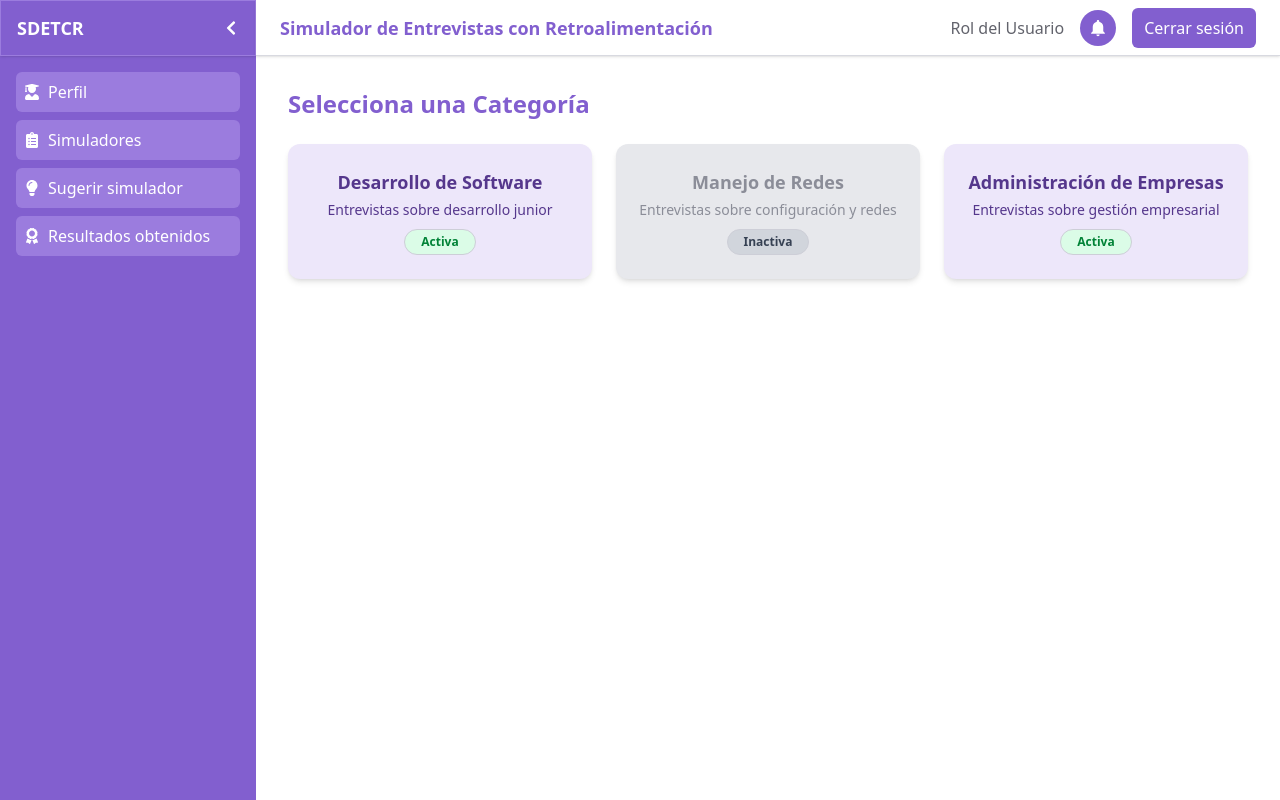
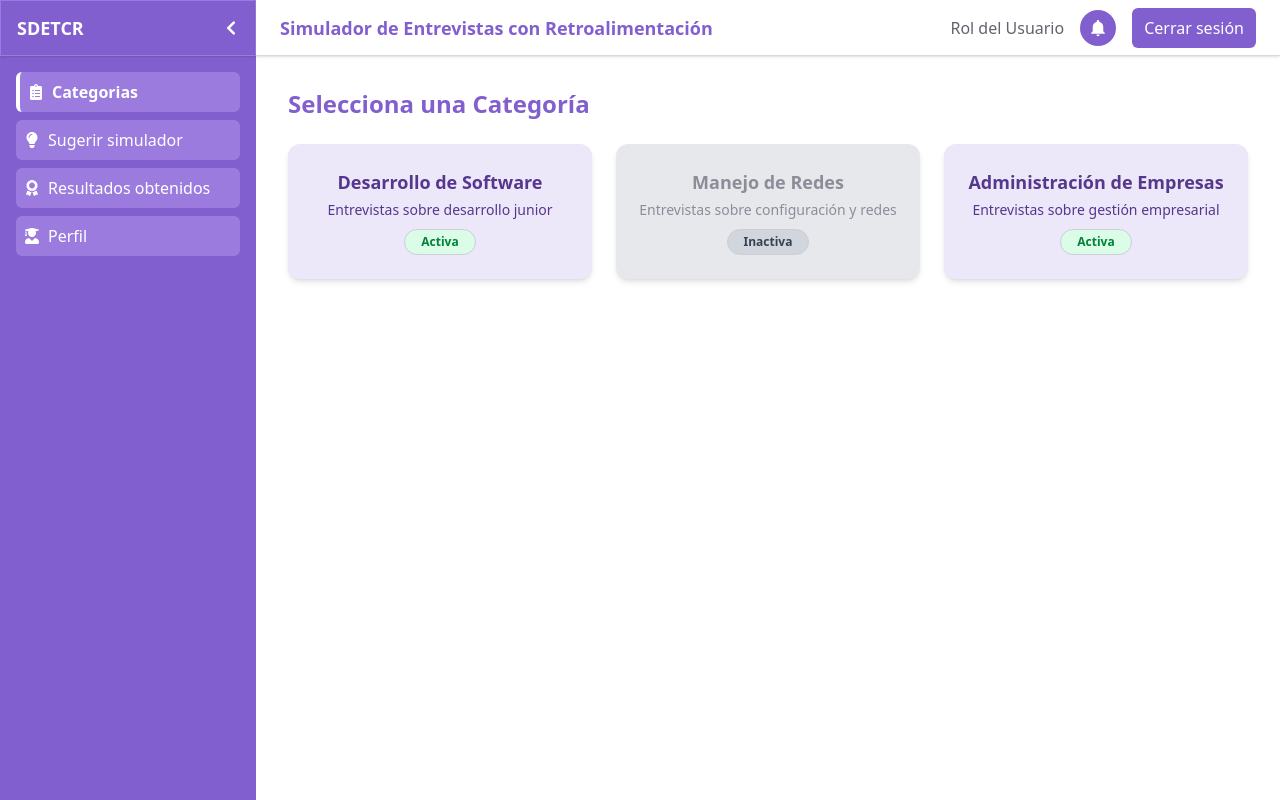
Before and after one commit to JulioCesarGutierrezRojas/SDETCR, a React (Vite) app in the folder frontend/: page /student/simuladores in a window 1280 px wide. Built offline with nearby package versions, Linux system fonts and the light colour scheme; no server answers.

Commit message:
APTI-75 FIX: cambios en los sidebar y router

```diff
--- a/frontend/src/components/layout/sidebarAdmin.jsx
+++ b/frontend/src/components/layout/sidebarAdmin.jsx
@@ -26,7 +26,10 @@ const sidebarAdmin = ({ isCollapsed, setIsCollapsed }) => {
                     <Link
                         key={to}
                         to={to}
-                        className={`flex items-center gap-2 p-2 rounded-md transition bg-[var(--color-lavanda-600)] hover:bg-[var(--color-lavanda-500)] ${location.pathname === to ? "bg-[var(--color-lavanda-600)]" : ""}`}>
+                        className={
+                            `flex items-center gap-2 p-2 rounded-md transition bg-[var(--color-lavanda-600)] hover:bg-[var(--color-lavanda-500)]
+                            ${location.pathname === to ? "bg-[var(--color-lavanda-600)] border-l-4 border-white font-semibold" : ""}`
+                        }>
                         {icon}
                         {!isCollapsed && <span>{label}</span>}
                     </Link>
--- a/frontend/src/components/layout/sidebarStudent.jsx
+++ b/frontend/src/components/layout/sidebarStudent.jsx
@@ -5,10 +5,10 @@ const sidebarStudent = ({ isCollapsed, setIsCollapsed }) => {
     const location = useLocation();
 
     const links = [
+        { to: "/student/simuladores", label: "Categorias", icon: <FaClipboardList /> },
+        { to: "/student/sugerencia", label: "Sugerir simulador", icon: <FaLightbulb /> },
+        { to: "/student/resultadosObtenidos", label: "Resultados obtenidos", icon: <FaAward /> },
         { to: "/student", label: "Perfil", icon: <FaUserGraduate /> },
-        { to: "/student/simuladores", label: "Simuladores", icon: <FaClipboardList /> },
-        { to: "/", label: "Sugerir simulador", icon: <FaLightbulb /> },
-        { to: "/student/resultadosObtenidos", label: "Resultados obtenidos", icon: <FaAward /> },
     ];
 
     return (
@@ -26,7 +26,9 @@ const sidebarStudent = ({ isCollapsed, setIsCollapsed }) => {
                     <Link
                         key={to}
                         to={to}
-                        className={`flex items-center gap-2 p-2 rounded-md transition bg-[var(--color-lavanda-600)] hover:bg-[var(--color-lavanda-500)] ${location.pathname === to ? "bg-[var(--color-lavanda-600)]" : ""}`}>
+                        className={
+                            `flex items-center gap-2 p-2 rounded-md transition bg-[var(--color-lavanda-600)] hover:bg-[var(--color-lavanda-500)]
+                            ${location.pathname === to ? "bg-[var(--color-lavanda-600)] border-l-4 border-white font-semibold" : ""}`}>
                         {icon}
                         {!isCollapsed && <span>{label}</span>}
                     </Link>
--- a/frontend/src/components/layout/sidebarTeacher.jsx
+++ b/frontend/src/components/layout/sidebarTeacher.jsx
@@ -6,10 +6,10 @@ const sidebarTeacher = ({ isCollapsed, setIsCollapsed }) => {
 
     const links = [
         { to: "/teacher", label: "Seleccionar estudiantes", icon: <FaUserPlus /> },
-        { to: "/teacher/estudiantesSeleccionados", label: "Estudiantes seleccionados", icon: <FaUserGraduate /> },
-        { to: "/teacher", label: "Entrevistas por evaluar", icon: <FaClipboardList /> },
+        { to: "/teacher/estudiantesSeleccionados", label: "Estudiantes asignados", icon: <FaUserGraduate /> },
+        { to: "/teacher/entrevistas", label: "Entrevistas por evaluar", icon: <FaClipboardList /> },
         { to: "/teacher/videos", label: "Entrevistas por visualizar", icon: <FaVideo /> },
-        { to: "/teacher", label: "Comentarios enviados", icon: <FaComments /> },
+        { to: "/teacher/comentarios", label: "Comentarios enviados", icon: <FaComments /> },
     ];
 
     return (
@@ -27,7 +27,9 @@ const sidebarTeacher = ({ isCollapsed, setIsCollapsed }) => {
                     <Link
                         key={to}
                         to={to}
-                        className={`flex items-center gap-2 p-2 rounded-md transition bg-[var(--color-lavanda-600)] hover:bg-[var(--color-lavanda-500)] ${location.pathname === to ? "bg-[var(--color-lavanda-600)]" : ""}`}>
+                        className={
+                            `flex items-center gap-2 p-2 rounded-md transition bg-[var(--color-lavanda-600)] hover:bg-[var(--color-lavanda-500)]
+                            ${location.pathname === to ? "bg-[var(--color-lavanda-600)] border-l-4 border-white font-semibold" : ""}`}>
                         {icon}
                         {!isCollapsed && <span>{label}</span>}
                     </Link>
--- a/frontend/src/router/router.jsx
+++ b/frontend/src/router/router.jsx
@@ -1,4 +1,5 @@
 import { BrowserRouter, Routes, Route } from "react-router";
+import { Navigate } from "react-router";
 import Login from "../modules/auth/views/Login";
 import LayoutStudent from "../components/layout/layoutStudent";
 import LayoutAdmin from "../components/layout/layoutAdmin";
@@ -31,6 +32,7 @@ const AppRouter = () => {
         <Route path="/forgot-password" element={<PasswordRecoveryForm />} />
 
         <Route path="/student" element={<LayoutStudent />}>
+          <Route index element={<Navigate to="simuladores" replace />} />
           <Route path="simuladores" element={<Categorias />} />
           <Route path="simuladores/:categoriaID" element={<Simuladores />} />
           <Route path="formulario/:simuladorID" element={<SimuladorFormulario />} />
@@ -39,6 +41,7 @@ const AppRouter = () => {
         </Route>
 
         <Route path="/admin" element={<LayoutAdmin />}>
+          <Route index element={<Navigate to="usuarios" replace />} />
           <Route path="usuarios" element={<UsuariosList />} />
           <Route path="categorias" element={<CategoriasAdmin />} />
           <Route path="categoria/:simuladorID" element={<SimuladoresAdmin />} />
```
